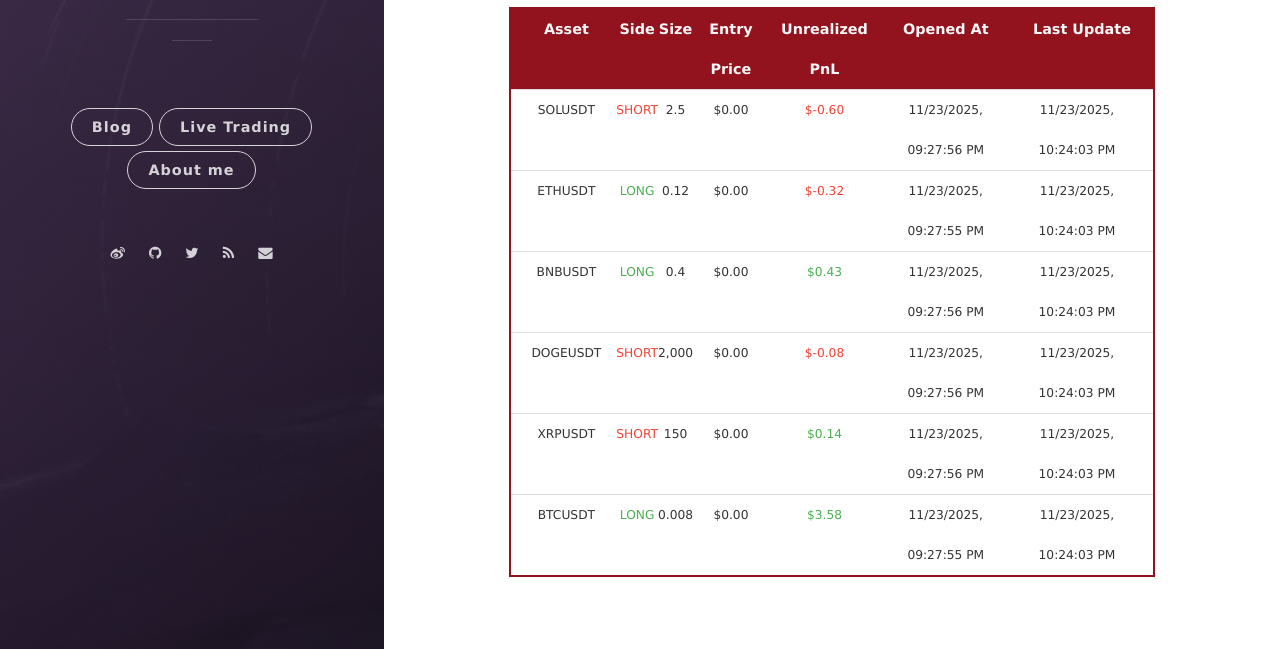
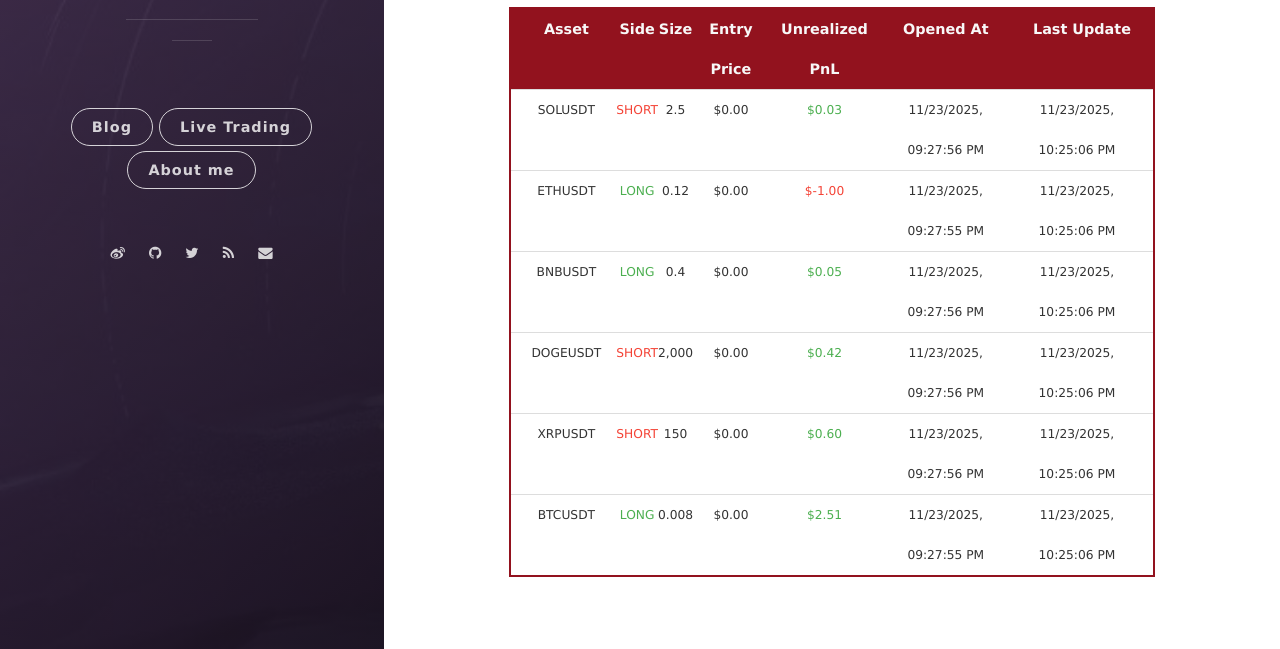
Before and after one commit to leeyegy/leeyegy.github.io, a Jekyll site: the page built from live-trading.html, in a window 1280 px wide and 1269 px high. Shown: the part 592-1241 px from the top of the window. Built offline with Jekyll 4.4.1, drawn with Linux system fonts in a browser that asks for light colours; nearby versions of some CDN libraries.

Commit message:
AccountMonitor: refresh positions 2025-11-24T06:25:06+08:00

```diff
--- a/assets/data/binance/positions.json
+++ b/assets/data/binance/positions.json
@@ -4,53 +4,53 @@
     "side": "SHORT",
     "size": 2.5,
     "entryPrice": 0.0,
-    "unrealizedPnl": -0.6,
+    "unrealizedPnl": 0.0339665,
     "openedAt": "2025-11-24T05:27:56+08:00",
-    "reportedAt": "2025-11-24T06:24:03+08:00"
+    "reportedAt": "2025-11-24T06:25:06+08:00"
   },
   {
     "symbol": "ETHUSDT",
     "side": "LONG",
     "size": 0.12,
     "entryPrice": 0.0,
-    "unrealizedPnl": -0.31996744,
+    "unrealizedPnl": -1.00198837,
     "openedAt": "2025-11-24T05:27:55+08:00",
-    "reportedAt": "2025-11-24T06:24:03+08:00"
+    "reportedAt": "2025-11-24T06:25:06+08:00"
   },
   {
     "symbol": "BNBUSDT",
     "side": "LONG",
     "size": 0.4,
     "entryPrice": 0.0,
-    "unrealizedPnl": 0.42507634,
+    "unrealizedPnl": 0.052,
     "openedAt": "2025-11-24T05:27:56+08:00",
-    "reportedAt": "2025-11-24T06:24:03+08:00"
+    "reportedAt": "2025-11-24T06:25:06+08:00"
   },
   {
     "symbol": "DOGEUSDT",
     "side": "SHORT",
     "size": 2000.0,
     "entryPrice": 0.0,
-    "unrealizedPnl": -0.08,
+    "unrealizedPnl": 0.4199,
     "openedAt": "2025-11-24T05:27:56+08:00",
-    "reportedAt": "2025-11-24T06:24:03+08:00"
+    "reportedAt": "2025-11-24T06:25:06+08:00"
   },
   {
     "symbol": "XRPUSDT",
     "side": "SHORT",
     "size": 150.0,
     "entryPrice": 0.0,
-    "unrealizedPnl": 0.135,
+    "unrealizedPnl": 0.5989815,
     "openedAt": "2025-11-24T05:27:56+08:00",
-    "reportedAt": "2025-11-24T06:24:03+08:00"
+    "reportedAt": "2025-11-24T06:25:06+08:00"
   },
   {
     "symbol": "BTCUSDT",
     "side": "LONG",
     "size": 0.008,
     "entryPrice": 0.0,
-    "unrealizedPnl": 3.58117049,
+    "unrealizedPnl": 2.50916504,
     "openedAt": "2025-11-24T05:27:55+08:00",
-    "reportedAt": "2025-11-24T06:24:03+08:00"
+    "reportedAt": "2025-11-24T06:25:06+08:00"
   }
 ]
```
